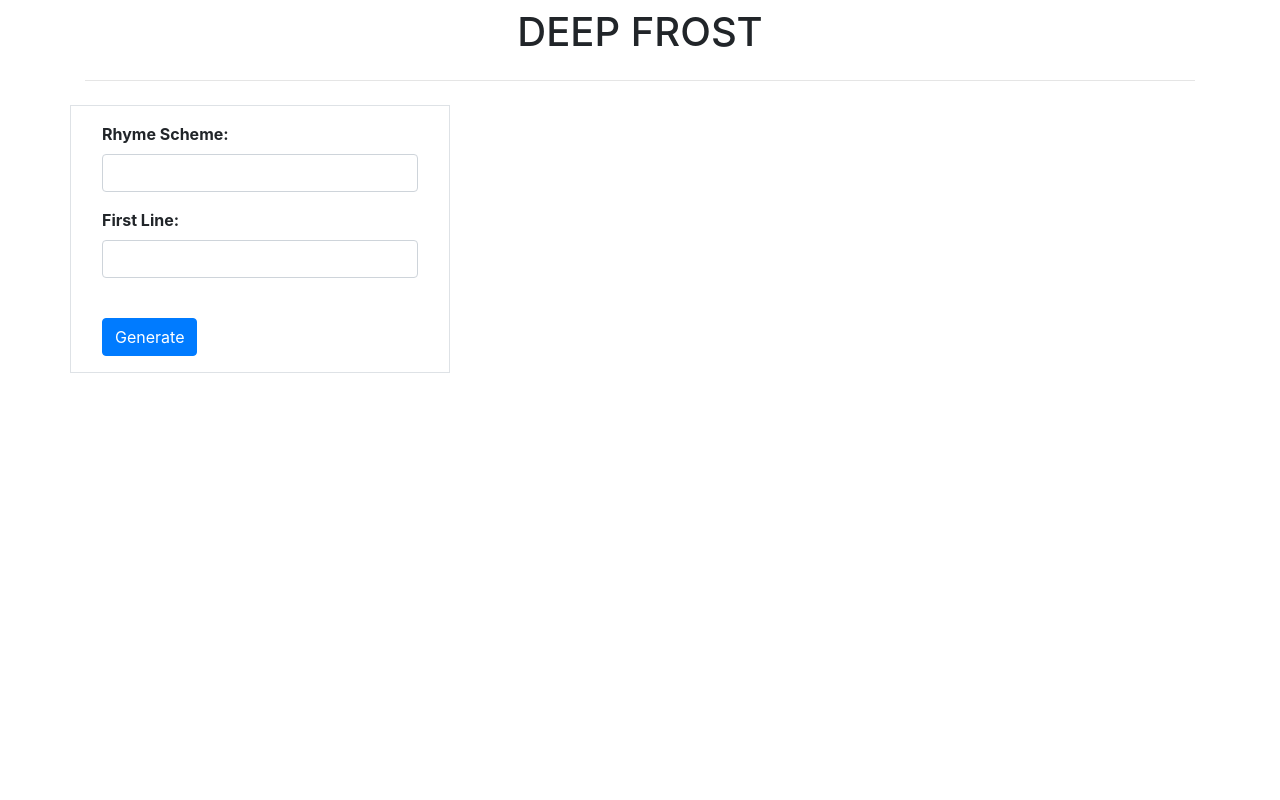
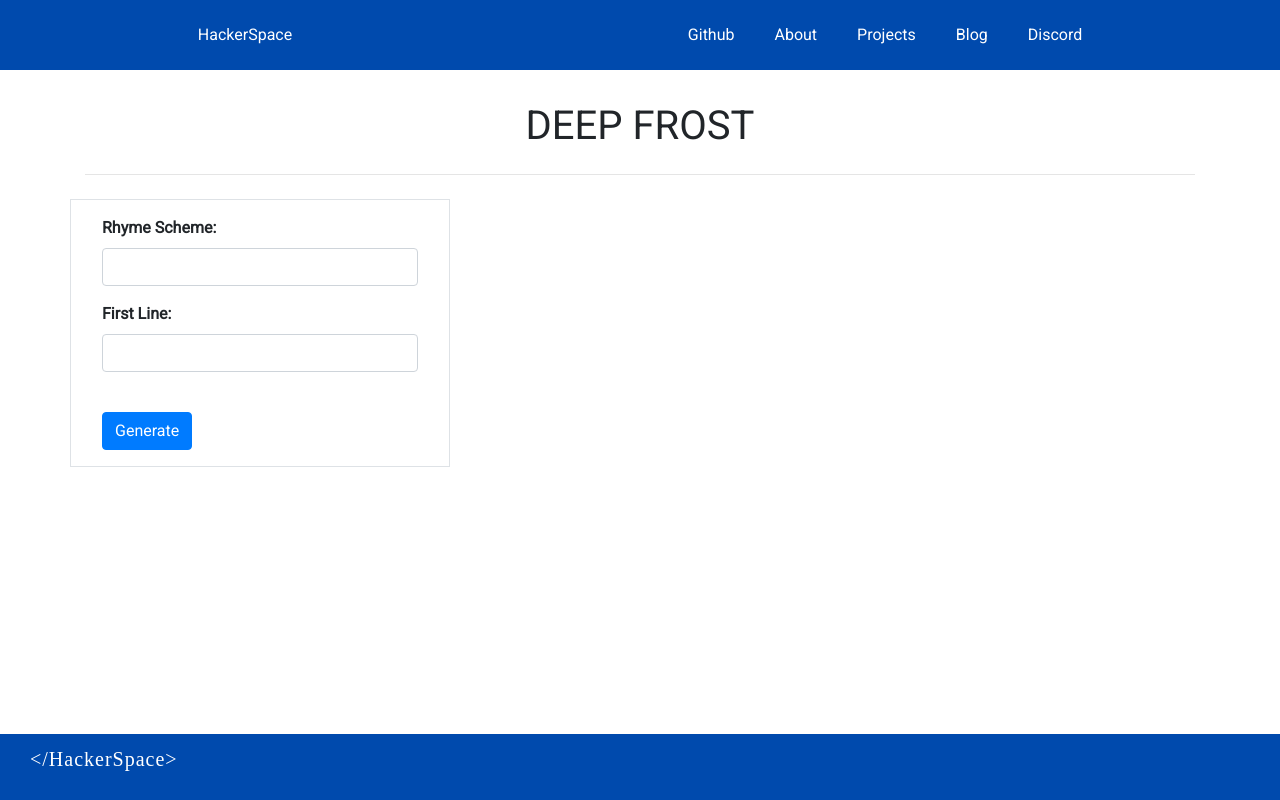
Before and after one commit to HackerSpace-PESU/deep-frost, a Flask app: page / in a window 1280 px wide. Run offline with Flask 2, Linux system fonts and the light colour scheme; some libraries are stand-ins or nearby versions.

Commit message:
Added Header and Footer

```diff
--- a/src/templates/index.html
+++ b/src/templates/index.html
@@ -1,41 +1,77 @@
 <!DOCTYPE html>
 <html lang="en">
-
   <head>
-    <meta charset="UTF-8">
-    <meta name="viewport" content="width=device-width, initial-scale=1.0">
+    <meta charset="UTF-8" />
+    <meta name="viewport" content="width=device-width, initial-scale=1.0" />
     <title>DEEP FROST</title>
 
     <!-- CSS only -->
-    <link rel="stylesheet" href="https://stackpath.bootstrapcdn.com/bootstrap/4.5.2/css/bootstrap.min.css"
-        integrity="sha384-JcKb8q3iqJ61gNV9KGb8thSsNjpSL0n8PARn9HuZOnIxN0hoP+VmmDGMN5t9UJ0Z" crossorigin="anonymous">
+    <link
+      rel="stylesheet"
+      href="https://stackpath.bootstrapcdn.com/bootstrap/4.5.2/css/bootstrap.min.css"
+      integrity="sha384-JcKb8q3iqJ61gNV9KGb8thSsNjpSL0n8PARn9HuZOnIxN0hoP+VmmDGMN5t9UJ0Z"
+      crossorigin="anonymous"
+    />
+    <link rel="stylesheet" href="style.css" />
 
     <!-- JS, Popper.js, and jQuery -->
-    <script src="https://code.jquery.com/jquery-3.5.1.slim.min.js"
+    <script
+      src="https://code.jquery.com/jquery-3.5.1.slim.min.js"
       integrity="sha384-DfXdz2htPH0lsSSs5nCTpuj/zy4C+OGpamoFVy38MVBnE+IbbVYUew+OrCXaRkfj"
-        crossorigin="anonymous"></script>
-    <script src="https://cdn.jsdelivr.net/npm/popper.js@1.16.1/dist/umd/popper.min.js"
+      crossorigin="anonymous"
+    ></script>
+    <script
+      src="https://cdn.jsdelivr.net/npm/popper.js@1.16.1/dist/umd/popper.min.js"
       integrity="sha384-9/reFTGAW83EW2RDu2S0VKaIzap3H66lZH81PoYlFhbGU+6BZp6G7niu735Sk7lN"
-        crossorigin="anonymous"></script>
-    <script src="https://stackpath.bootstrapcdn.com/bootstrap/4.5.2/js/bootstrap.min.js"
+      crossorigin="anonymous"
+    ></script>
+    <script
+      src="https://stackpath.bootstrapcdn.com/bootstrap/4.5.2/js/bootstrap.min.js"
       integrity="sha384-B4gt1jrGC7Jh4AgTPSdUtOBvfO8shuf57BaghqFfPlYxofvL8/KUEfYiJOMMV+rV"
-        crossorigin="anonymous"></script>
+      crossorigin="anonymous"
+    ></script>
+    <script src="https://kit.fontawesome.com/a076d05399.js"></script>
   </head>
 
   <body>
+    <div class="header">
+      <nav id="navbar">
+        <ul>
+          <li><a href="#"> HackerSpace </a></li>
+        </ul>
+        <ul>
+          <li>
+            <a href="https://github.com/HackerSpace-PESU">Github</a>
+          </li>
+          <li>
+            <a href="#">About</a>
+          </li>
+          <li>
+            <a href="#">Projects</a>
+          </li>
+          <li>
+            <a href="#">Blog</a>
+          </li>
+          <li>
+            <a href="#">Discord</a>
+          </li>
+        </ul>
+      </nav>
+    </div>
+    <br />
     <div class="container">
       <div class="row">
         <h1 class="mx-auto pt-2">DEEP FROST</h1>
       </div>
-        <hr>
+      <hr />
       <div class="row pt-2">
         <div class="col-12 col-md-4 border">
-            <form action="/" method="POST" class="p-3">{{ form.hidden_tag() }}
-                {% for field in form if field.widget.input_type != 'hidden' %}
+          <form action="/" method="POST" class="p-3">
+            {{ form.hidden_tag() }} {% for field in form if
+            field.widget.input_type != 'hidden' %}
             <div class="form-group">
               <strong>{{ field.label(class='control-label') }}</strong>
-                    {{ field(class='form-control') }}
-                    {% if field.errors %}
+              {{ field(class='form-control') }} {% if field.errors %}
               <div class="alert alert-danger" role="alert">
                 {{ field.errors[0] }}
               </div>
@@ -43,18 +79,54 @@
             </div>
             {% endfor %}
             <br />
-                <button type="submit" class="btn btn-primary ml-auto">Generate</button>
+            <button type="submit" class="btn btn-primary ml-auto">
+              Generate
+            </button>
           </form>
         </div>
         <div class="col-12 col-md-8 ml-auto">
-            {% if poem %}
-            {% for line in poem %}
+          {% if poem %} {% for line in poem %}
           <p>{{line|capitalize}}</p>
-            {% endfor %}
-            {% endif %}
+          {% endfor %} {% endif %}
         </div>
       </div>
     </div>
+
+    <footer class="footer">
+      <p class="content">&#60;/HackerSpace&#62;</p>
+      <div class="footerSpace"></div>
+      <div id="github">
+        <a
+          class="footerIcon"
+          href="https://github.com/HackerSpace-PESU"
+          target="_blank"
+          ><i id="github" class="fab fa-github"></i
+        ></a>
+      </div>
+      <div id="instagram">
+        <a
+          class="footerIcon"
+          href="https://www.instagram.com/peshackerspace/"
+          target="_blank"
+          ><i id="instagram" class="fab fa-instagram"></i
+        ></a>
+      </div>
+      <div id="mail">
+        <a
+          class="footerIcon"
+          href="mailto:hackathonclubpes@gmail.com"
+          target="_blank"
+          ><i id="mail" class="fas fa-at"></i
+        ></a>
+      </div>
+      <div id="discord">
+        <a
+          class="footerIcon"
+          href="https://discord.com/invite/zEpxPnP"
+          target="_blank"
+          ><i id="discord" class="fab fa-discord"></i
+        ></a>
+      </div>
+    </footer>
   </body>
-
 </html>
--- /dev/null
+++ b/src/templates/style.css
@@ -0,0 +1,102 @@
+@import url("https://fonts.googleapis.com/css2?family=Roboto&display=swap");
+:root {
+  --base-dark-color: #004aad;
+}
+
+* {
+  margin: 0;
+  padding: 0;
+  box-sizing: border-box;
+}
+
+body {
+  font-family: "Roboto", sans-serif;
+}
+
+#navbar {
+  display: flex;
+  align-items: center;
+  justify-content: space-around;
+  background: var(--base-dark-color);
+  height: 70px;
+  padding: 0;
+}
+
+#navbar ul {
+  display: flex;
+  justify-content: space-between;
+  margin-bottom: 0;
+}
+
+#navbar li {
+  list-style: none;
+}
+
+#navbar a {
+  color: white;
+  padding: 20px;
+  height: 100%;
+  width: 100%;
+  text-decoration: none;
+}
+
+#navbar a:hover {
+  background: #3a72bb;
+}
+
+h1 {
+  font-family: "Roboto", sans-serif;
+}
+
+.footer {
+  background-color: #004aad;
+  color: white;
+  display: flex;
+  flex-direction: row;
+  align-content: space-around;
+  padding: 10px;
+  padding-left: 30px;
+  padding-right: 30px;
+  position: fixed;
+  bottom: 0;
+}
+.footerIcon {
+  font-size: 20px;
+  color: white;
+  padding-right: 10px;
+  padding-left: 10px;
+  float: right;
+  justify-content: right;
+}
+.footerSpace {
+  width: 1600px;
+}
+#github #instagram #discord #mail:hover {
+  color: white;
+}
+.content {
+  font-size: 20px;
+  font-weight: 500;
+  font-family: hackerspace;
+  letter-spacing: 1px;
+  color: white;
+}
+
+@media only screen and (max-width: 1100px) {
+  .footer {
+    padding-left: 15px;
+    padding-right: 15px;
+  }
+  .footerSpace {
+    width: 460px;
+  }
+  .header {
+    font-size: 20px;
+  }
+  .content {
+    font-size: 15px;
+  }
+  .footerIcon {
+    font-size: 17px;
+  }
+}
```
Lines whose indentation alone changed are shown as unchanged.
